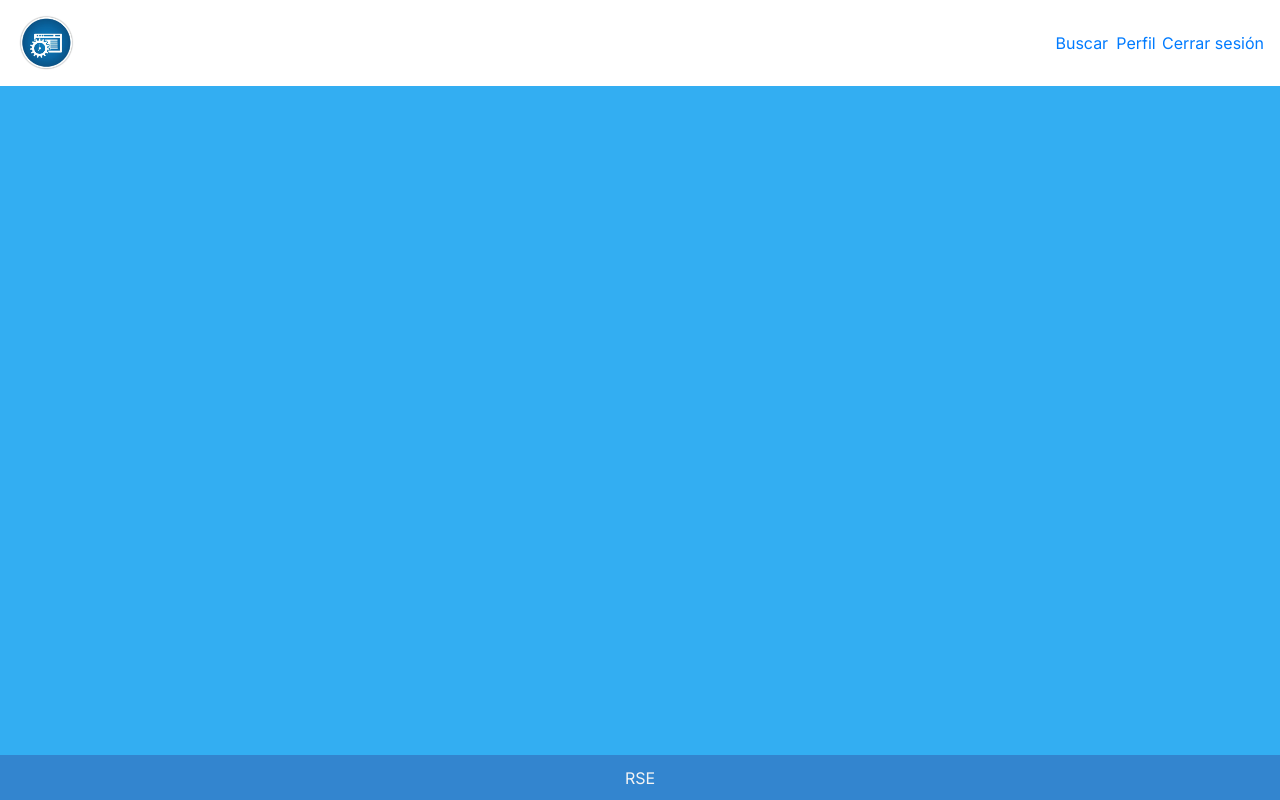
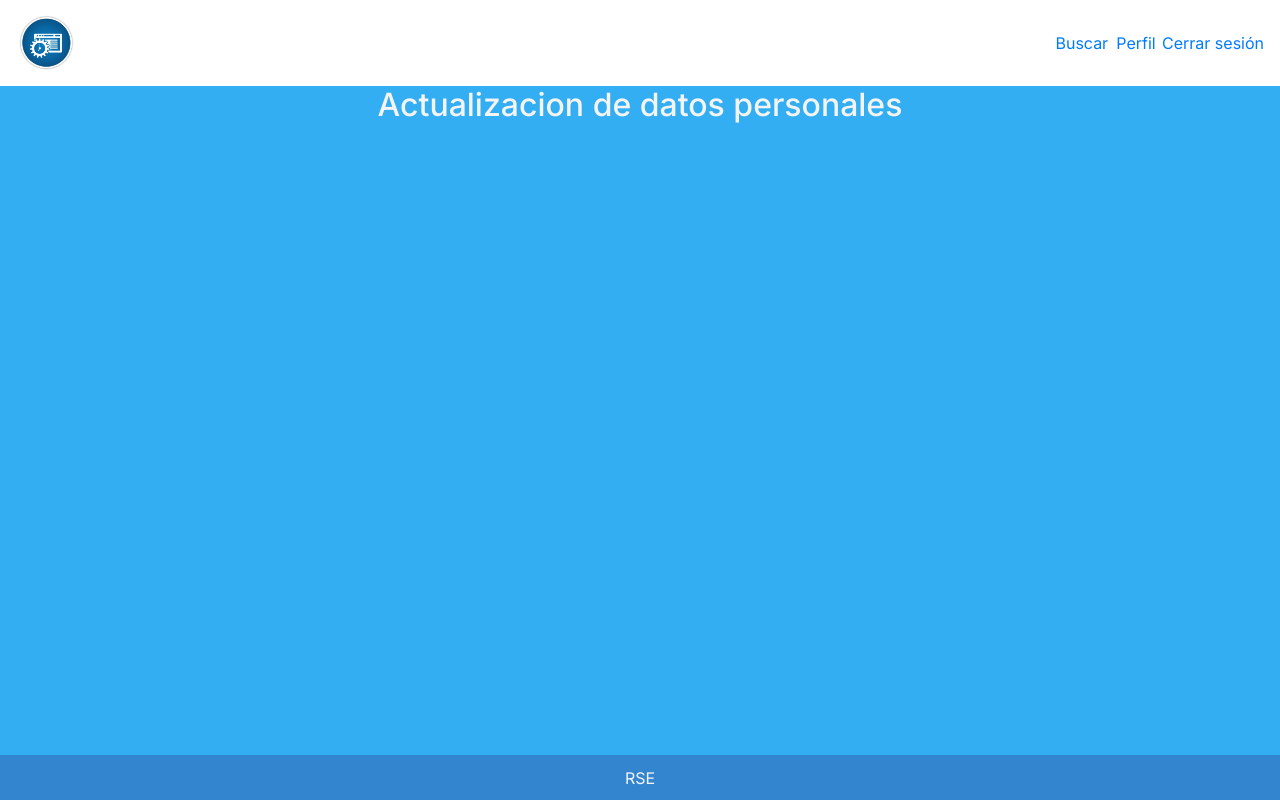
Before and after one commit to retiroseguro/retiroseguro, a Vue app: page /apoderado/editar-perfil in a window 1280 px wide. Built offline with nearby package versions, Linux system fonts and the light colour scheme.

Commit message:
nueva vista children y fantasma

```diff
--- a/src/router/index.js
+++ b/src/router/index.js
@@ -19,11 +19,25 @@ const routes = [
   },
   {
     path: '/apoderado',
-    name: 'apoderado',
     // route level code-splitting
     // this generates a separate chunk (about.[hash].js) for this route
     // which is lazy-loaded when the route is visited.
-    component: () => import(/* webpackChunkName: "about" */ '../views/Apoderado/Apoderado.vue')
+    component: () => import(/* webpackChunkName: "about" */ '../views/Fantasma.vue'),
+    children: [
+      {
+        path: '',
+        name: 'apoderado',
+        component: () => import(/* webpackChunkName: "about" */ '../views/Apoderado/Apoderado.vue'),
+      },
+      {
+        path: 'editar-perfil',
+        component: () => import( /* webpackChunkName: "about" */ '../views/Apoderado/EditarPerfil.vue'),
+      },
+      {
+        path: 'ActualizarFoto',
+        component: () => import(/* webpackChunkName: "about" */ '../views/Apoderado/ImagenEstudiante.vue'),
+      }
+    ]
   },
   {
     path: '/profesor',
--- /dev/null
+++ b/src/views/Apoderado/EditarPerfil.vue
@@ -0,0 +1,18 @@
+<template>
+    <div>
+        <h2>Actualizacion de datos personales</h2>
+    </div>
+</template>
+
+<script>
+export default {
+
+}
+</script>
+
+<style lang="scss">
+@import "@/assets/scss/tipografia.scss";
+@import "@/assets/scss/colores.scss";
+
+
+</style>
--- /dev/null
+++ b/src/views/Fantasma.vue
@@ -0,0 +1,13 @@
+<template>
+    <div>
+        <router-view></router-view>
+    </div>
+</template>
+<script>
+export default {
+
+}
+</script>
+<style lang="">
+
+</style>
```
Also changed, not shown: src/views/Apoderado/CambioClave.vue (deleted).
